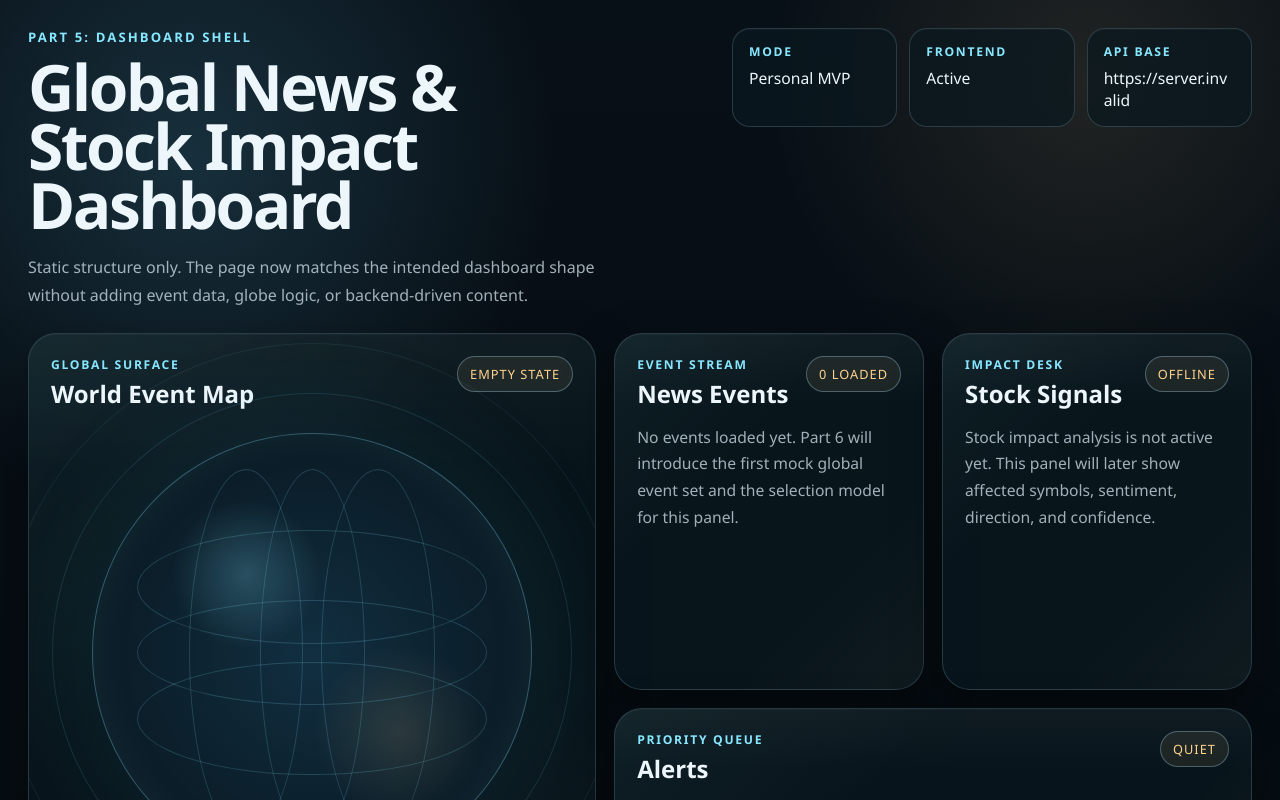
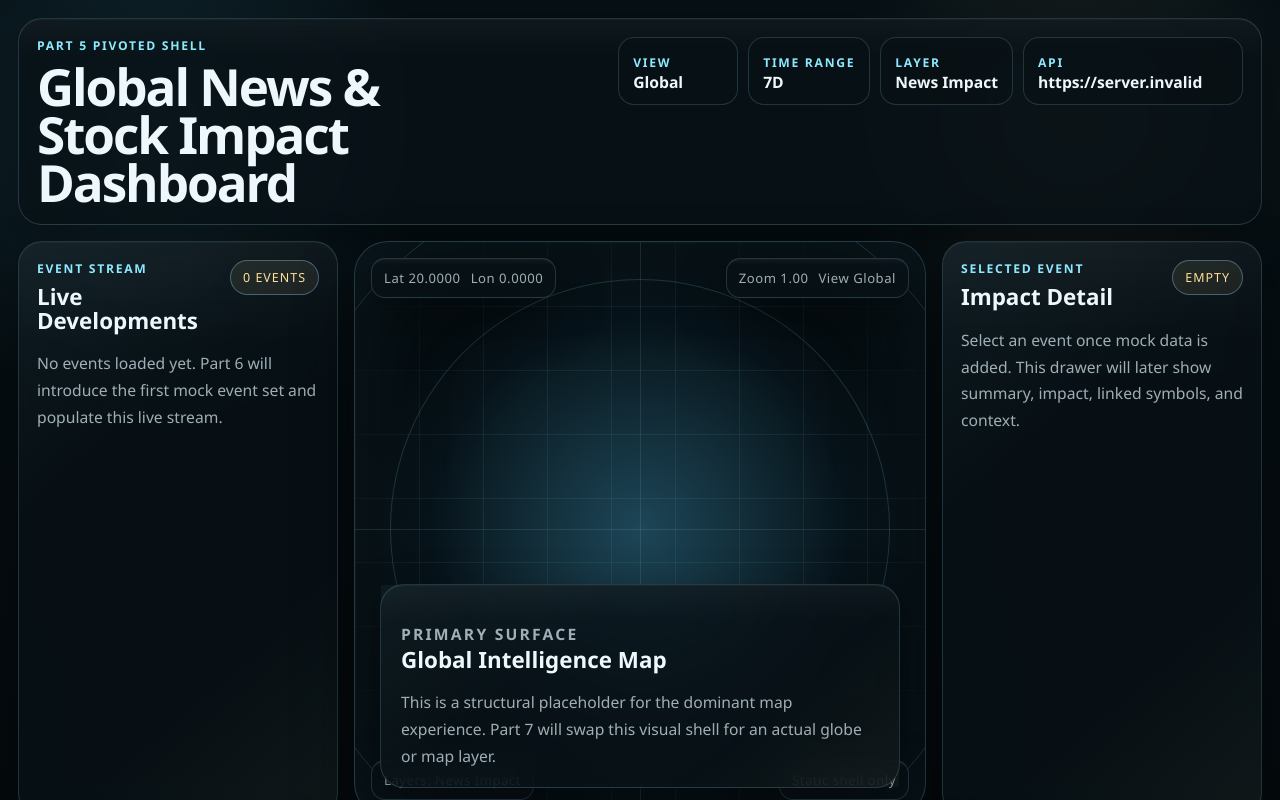
Before and after one commit to iampratt/sentra, a Next.js app: page / in a window 1280 px wide. Shown: the top 800 px of the page. Built offline with nearby package versions, Linux system fonts and the light colour scheme; no server answers.

Commit message:
feat: pivot dashboard shell to map-first intelligence layout

```diff
--- a/app/globals.css
+++ b/app/globals.css
@@ -1,16 +1,15 @@
 :root {
   color-scheme: dark;
-  --bg: #071218;
-  --bg-soft: #0d1c24;
-  --panel: rgba(10, 24, 31, 0.76);
-  --panel-strong: rgba(8, 19, 26, 0.94);
-  --line: rgba(179, 226, 255, 0.18);
-  --line-strong: rgba(179, 226, 255, 0.32);
-  --text: #edf6fb;
-  --muted: rgba(221, 236, 245, 0.72);
-  --accent: #87e7ff;
-  --accent-warm: #ffd38f;
-  --shadow: rgba(0, 0, 0, 0.34);
+  --bg: #061116;
+  --panel: rgba(8, 17, 22, 0.78);
+  --panel-strong: rgba(6, 14, 18, 0.92);
+  --line: rgba(151, 223, 255, 0.18);
+  --line-strong: rgba(151, 223, 255, 0.34);
+  --text: #eef8fc;
+  --muted: rgba(218, 235, 243, 0.72);
+  --accent: #8ee9ff;
+  --accent-2: #ffe09c;
+  --shadow: rgba(0, 0, 0, 0.38);
   font-family:
     "Segoe UI", -apple-system, BlinkMacSystemFont, "Helvetica Neue", sans-serif;
   background: var(--bg);
@@ -30,72 +29,62 @@ body {
 body {
   min-height: 100vh;
   background:
-    radial-gradient(circle at 15% 15%, rgba(94, 195, 233, 0.18), transparent 26%),
-    radial-gradient(circle at 85% 8%, rgba(255, 211, 143, 0.1), transparent 22%),
-    linear-gradient(180deg, #081017 0%, #050b10 100%);
+    radial-gradient(circle at 12% 14%, rgba(89, 192, 224, 0.14), transparent 20%),
+    radial-gradient(circle at 84% 12%, rgba(255, 224, 156, 0.08), transparent 18%),
+    linear-gradient(180deg, #061015 0%, #04090c 100%);
 }
 
 a {
   color: inherit;
 }
 
-.dashboard-shell {
+.intel-shell {
   min-height: 100vh;
-  padding: 28px;
+  padding: 18px;
 }
 
-.dashboard-header {
-  display: flex;
-  justify-content: space-between;
-  align-items: flex-start;
-  gap: 24px;
-  margin: 0 auto 24px;
-  max-width: 1480px;
+.intel-stage {
+  position: relative;
+  max-width: 1540px;
+  margin: 0 auto;
 }
 
-.kicker {
-  margin: 0 0 12px;
-  color: var(--accent);
-  font-size: 0.82rem;
-  font-weight: 700;
-  letter-spacing: 0.16em;
-  text-transform: uppercase;
+.command-bar,
+.drawer,
+.alert-ribbon,
+.center-plate,
+.map-meta {
+  border: 1px solid var(--line);
+  background:
+    linear-gradient(180deg, rgba(255, 255, 255, 0.03), transparent 18%),
+    var(--panel);
+  box-shadow:
+    0 20px 50px var(--shadow),
+    inset 0 1px 0 rgba(255, 255, 255, 0.03);
+  backdrop-filter: blur(14px);
 }
 
-h1 {
+.command-bar {
+  display: flex;
+  align-items: flex-start;
+  justify-content: space-between;
+  gap: 18px;
+  margin-bottom: 16px;
+  padding: 18px;
+  border-radius: 24px;
+}
+
+.brand-block h1 {
   margin: 0;
   max-width: 12ch;
-  font-size: clamp(2.4rem, 5vw, 4.8rem);
-  line-height: 0.92;
+  font-size: clamp(2rem, 4vw, 3.6rem);
+  line-height: 0.94;
   letter-spacing: -0.04em;
 }
 
-.lede {
-  max-width: 64ch;
-  margin: 18px 0 0;
-  color: var(--muted);
-  font-size: 1rem;
-  line-height: 1.75;
-}
-
-.status-strip {
-  display: grid;
-  grid-template-columns: repeat(3, minmax(120px, 1fr));
-  gap: 12px;
-  width: min(520px, 100%);
-  margin: 0;
-}
-
-.status-strip div {
-  border: 1px solid var(--line);
-  border-radius: 18px;
-  padding: 14px 16px;
-  background: rgba(10, 24, 31, 0.72);
-  box-shadow: inset 0 1px 0 rgba(255, 255, 255, 0.03);
-}
-
-.status-strip dt,
-.panel-label {
+.kicker,
+.section-label,
+.control-label {
   margin: 0 0 8px;
   color: var(--accent);
   font-size: 0.76rem;
@@ -104,67 +93,61 @@ h1 {
   text-transform: uppercase;
 }
 
-.status-strip dd {
-  margin: 0;
+.control-strip {
+  display: flex;
+  flex-wrap: wrap;
+  justify-content: flex-end;
+  gap: 10px;
+}
+
+.control-pill {
+  min-width: 120px;
+  border: 1px solid var(--line);
+  border-radius: 16px;
+  padding: 12px 14px;
+  background: rgba(8, 17, 22, 0.66);
+}
+
+.control-pill strong {
+  display: block;
   color: var(--text);
   font-size: 0.98rem;
-  line-height: 1.4;
+  line-height: 1.3;
   overflow-wrap: anywhere;
 }
 
-.dashboard-grid {
-  display: grid;
-  grid-template-columns: minmax(0, 1.65fr) minmax(280px, 0.9fr) minmax(280px, 0.9fr);
-  grid-template-areas:
-    "globe events stocks"
-    "globe alerts alerts";
-  gap: 18px;
-  max-width: 1480px;
-  margin: 0 auto;
+.control-pill-status {
+  min-width: 220px;
 }
 
-.panel {
+.map-frame {
+  display: grid;
+  grid-template-columns: minmax(280px, 320px) minmax(0, 1fr) minmax(280px, 320px);
+  gap: 16px;
+  min-height: 72vh;
+}
+
+.drawer {
   position: relative;
   overflow: hidden;
-  border: 1px solid var(--line);
-  border-radius: 28px;
-  padding: 22px;
-  background:
-    linear-gradient(180deg, rgba(255, 255, 255, 0.03), transparent 20%),
-    var(--panel);
-  box-shadow:
-    0 20px 50px var(--shadow),
-    inset 0 1px 0 rgba(255, 255, 255, 0.03);
+  border-radius: 24px;
+  padding: 18px;
 }
 
-.panel::before {
+.drawer::before,
+.alert-ribbon::before,
+.center-plate::before {
   content: "";
   position: absolute;
   inset: 0;
+  pointer-events: none;
   background:
-    linear-gradient(135deg, rgba(135, 231, 255, 0.05), transparent 36%),
-    linear-gradient(315deg, rgba(255, 211, 143, 0.03), transparent 30%);
-  pointer-events: none;
+    linear-gradient(140deg, rgba(142, 233, 255, 0.05), transparent 34%),
+    linear-gradient(320deg, rgba(255, 224, 156, 0.04), transparent 30%);
 }
 
-.panel-globe {
-  grid-area: globe;
-  min-height: 680px;
-}
-
-.panel-events {
-  grid-area: events;
-}
-
-.panel-stocks {
-  grid-area: stocks;
-}
-
-.panel-alerts {
-  grid-area: alerts;
-}
-
-.panel-head {
+.drawer-head,
+.alert-ribbon-head {
   position: relative;
   z-index: 1;
   display: flex;
@@ -175,172 +158,219 @@ h1 {
 
 h2 {
   margin: 0;
-  font-size: 1.5rem;
+  font-size: 1.4rem;
   line-height: 1.05;
 }
 
-.panel-state {
+.status-badge {
   flex-shrink: 0;
   border: 1px solid var(--line-strong);
   border-radius: 999px;
   padding: 8px 12px;
-  color: var(--accent-warm);
-  font-size: 0.8rem;
+  color: var(--accent-2);
+  font-size: 0.78rem;
   letter-spacing: 0.08em;
   text-transform: uppercase;
-  background: rgba(255, 211, 143, 0.08);
+  background: rgba(255, 224, 156, 0.08);
 }
 
-.panel-copy {
+.drawer-copy,
+.alert-ribbon p,
+.center-plate p {
   position: relative;
   z-index: 1;
-  max-width: 58ch;
   margin: 18px 0 0;
   color: var(--muted);
   font-size: 0.98rem;
   line-height: 1.7;
 }
 
-.globe-stage {
+.map-surface {
   position: relative;
-  z-index: 1;
-  display: grid;
-  place-items: center;
-  min-height: 470px;
-  margin-top: 12px;
+  overflow: hidden;
+  min-height: 72vh;
+  border-radius: 34px;
+  border: 1px solid rgba(151, 223, 255, 0.22);
+  background:
+    radial-gradient(circle at center, rgba(17, 51, 67, 0.82), rgba(5, 12, 16, 0.98) 68%),
+    linear-gradient(180deg, rgba(255, 255, 255, 0.02), transparent);
+  box-shadow:
+    inset 0 0 120px rgba(102, 185, 215, 0.08),
+    0 30px 60px var(--shadow);
 }
 
-.globe-halo {
+.map-grid {
   position: absolute;
-  border-radius: 50%;
-  border: 1px solid rgba(135, 231, 255, 0.12);
+  inset: 0;
+  background-image:
+    linear-gradient(rgba(151, 223, 255, 0.08) 1px, transparent 1px),
+    linear-gradient(90deg, rgba(151, 223, 255, 0.08) 1px, transparent 1px);
+  background-size: 64px 64px;
+  mask-image: radial-gradient(circle at center, black 48%, transparent 92%);
 }
 
-.globe-halo-1 {
-  width: min(56vw, 520px);
-  aspect-ratio: 1;
-  background: radial-gradient(circle, rgba(135, 231, 255, 0.07), transparent 65%);
-}
-
-.globe-halo-2 {
-  width: min(66vw, 620px);
-  aspect-ratio: 1;
-  border-color: rgba(135, 231, 255, 0.08);
-}
-
-.globe-core {
-  position: relative;
-  width: min(50vw, 440px);
-  aspect-ratio: 1;
-  border-radius: 50%;
-  border: 1px solid rgba(135, 231, 255, 0.32);
-  background:
-    radial-gradient(circle at 35% 32%, rgba(135, 231, 255, 0.22), transparent 18%),
-    radial-gradient(circle at 70% 68%, rgba(255, 211, 143, 0.12), transparent 20%),
-    radial-gradient(circle at center, rgba(18, 49, 68, 0.9), rgba(8, 19, 26, 0.98));
-  box-shadow:
-    inset 0 0 42px rgba(135, 231, 255, 0.08),
-    0 0 120px rgba(77, 170, 209, 0.12);
-}
-
-.latitude,
-.longitude {
+.orbital,
+.map-glow {
   position: absolute;
-  border: 1px solid rgba(135, 231, 255, 0.18);
-}
-
-.latitude {
-  left: 10%;
-  right: 10%;
   border-radius: 50%;
 }
 
-.latitude-1 {
-  top: 22%;
-  bottom: 52%;
+.orbital {
+  border: 1px solid rgba(142, 233, 255, 0.16);
 }
 
-.latitude-2 {
-  top: 38%;
-  bottom: 38%;
+.orbital-1 {
+  width: min(72vw, 720px);
+  aspect-ratio: 1;
+  top: 50%;
+  left: 50%;
+  transform: translate(-50%, -50%);
 }
 
-.latitude-3 {
-  top: 52%;
-  bottom: 22%;
+.orbital-2 {
+  width: min(50vw, 500px);
+  aspect-ratio: 1;
+  top: 50%;
+  left: 50%;
+  transform: translate(-50%, -50%) rotate(14deg);
 }
 
-.longitude {
-  top: 8%;
-  bottom: 8%;
-  border-radius: 50%;
+.map-glow {
+  width: min(40vw, 420px);
+  aspect-ratio: 1;
+  top: 50%;
+  left: 50%;
+  transform: translate(-50%, -50%);
+  background: radial-gradient(circle, rgba(115, 219, 255, 0.15), transparent 70%);
 }
 
-.longitude-1 {
-  left: 22%;
-  right: 52%;
+.crosshair {
+  position: absolute;
+  background: rgba(151, 223, 255, 0.12);
 }
 
-.longitude-2 {
-  left: 38%;
-  right: 38%;
+.crosshair-x {
+  top: 50%;
+  left: 0;
+  right: 0;
+  height: 1px;
 }
 
-.longitude-3 {
-  left: 52%;
-  right: 22%;
+.crosshair-y {
+  top: 0;
+  bottom: 0;
+  left: 50%;
+  width: 1px;
 }
 
-@media (max-width: 1180px) {
-  .dashboard-header {
+.map-meta {
+  position: absolute;
+  z-index: 1;
+  display: flex;
+  gap: 10px;
+  border-radius: 14px;
+  padding: 10px 12px;
+  color: var(--muted);
+  font-size: 0.82rem;
+  letter-spacing: 0.04em;
+}
+
+.map-meta-top-left {
+  top: 16px;
+  left: 16px;
+}
+
+.map-meta-top-right {
+  top: 16px;
+  right: 16px;
+}
+
+.map-meta-bottom-left {
+  bottom: 16px;
+  left: 16px;
+}
+
+.map-meta-bottom-right {
+  right: 16px;
+  bottom: 16px;
+}
+
+.center-plate {
+  position: absolute;
+  left: 50%;
+  bottom: 28px;
+  z-index: 1;
+  width: min(520px, calc(100% - 32px));
+  transform: translateX(-50%);
+  border-radius: 24px;
+  padding: 18px 20px;
+}
+
+.alert-ribbon {
+  position: relative;
+  overflow: hidden;
+  margin-top: 16px;
+  border-radius: 22px;
+  padding: 16px 18px;
+}
+
+@media (max-width: 1240px) {
+  .command-bar {
     flex-direction: column;
   }
 
-  .status-strip {
-    grid-template-columns: repeat(3, minmax(0, 1fr));
+  .control-strip {
+    justify-content: flex-start;
   }
 
-  .dashboard-grid {
-    grid-template-columns: repeat(2, minmax(0, 1fr));
-    grid-template-areas:
-      "globe globe"
-      "events stocks"
-      "alerts alerts";
+  .map-frame {
+    grid-template-columns: minmax(250px, 300px) minmax(0, 1fr);
   }
 
-  .panel-globe {
-    min-height: 620px;
+  .drawer-right {
+    grid-column: 1 / -1;
   }
 }
 
-@media (max-width: 760px) {
-  .dashboard-shell {
-    padding: 18px;
+@media (max-width: 860px) {
+  .intel-shell {
+    padding: 12px;
   }
 
-  .status-strip,
-  .dashboard-grid {
+  .map-frame {
     grid-template-columns: 1fr;
   }
 
-  .dashboard-grid {
-    grid-template-areas:
-      "globe"
-      "events"
-      "stocks"
-      "alerts";
+  .map-surface {
+    min-height: 58vh;
+    order: -1;
   }
 
-  .panel {
-    padding: 18px;
-    border-radius: 24px;
+  .command-bar,
+  .drawer,
+  .alert-ribbon,
+  .center-plate,
+  .map-meta {
+    backdrop-filter: blur(10px);
   }
 
-  .panel-globe {
-    min-height: 540px;
+  .map-meta {
+    gap: 6px;
+    flex-direction: column;
   }
 
-  .globe-stage {
-    min-height: 340px;
+  .map-meta-top-right,
+  .map-meta-bottom-right {
+    right: 12px;
+  }
+
+  .map-meta-top-left,
+  .map-meta-bottom-left {
+    left: 12px;
+  }
+
+  .center-plate {
+    bottom: 16px;
+    padding: 16px;
   }
 }
--- a/app/page.tsx
+++ b/app/page.tsx
@@ -1,105 +1,108 @@
 import { getClientConfig } from "@/lib/config";
 
-const panelCopy = {
-  globe:
-    "The global event map will render here. In upcoming parts, this surface will plot live event coordinates and respond to dashboard selection state.",
-  events:
-    "No events loaded yet. Part 6 will introduce the first mock global event set and the selection model for this panel.",
-  stocks:
-    "Stock impact analysis is not active yet. This panel will later show affected symbols, sentiment, direction, and confidence.",
-  alerts:
-    "Alerting is still empty. High-priority events and major predicted market impact will surface here in later parts.",
-} as const;
+const streamEmptyState =
+  "No events loaded yet. Part 6 will introduce the first mock event set and populate this live stream.";
+const detailEmptyState =
+  "Select an event once mock data is added. This drawer will later show summary, impact, linked symbols, and context.";
+const alertEmptyState =
+  "No active alerts. This strip will surface urgent developments after event and impact logic is connected.";
 
 export default function HomePage() {
   const config = getClientConfig();
 
   return (
-    <main className="dashboard-shell">
-      <header className="dashboard-header">
+    <main className="intel-shell">
+      <section className="intel-stage" aria-label="Map-first intelligence shell">
+        <header className="command-bar">
+          <div className="brand-block">
+            <p className="kicker">Part 5 Pivoted Shell</p>
+            <h1>{config.appName}</h1>
+          </div>
+
+          <nav className="control-strip" aria-label="Static control bar">
+            <div className="control-pill">
+              <span className="control-label">View</span>
+              <strong>Global</strong>
+            </div>
+            <div className="control-pill">
+              <span className="control-label">Time Range</span>
+              <strong>7D</strong>
+            </div>
+            <div className="control-pill">
+              <span className="control-label">Layer</span>
+              <strong>News Impact</strong>
+            </div>
+            <div className="control-pill control-pill-status">
+              <span className="control-label">API</span>
+              <strong>{config.apiBaseUrl}</strong>
+            </div>
+          </nav>
+        </header>
+
+        <div className="map-frame">
+          <aside className="drawer drawer-left">
+            <div className="drawer-head">
               <div>
-          <p className="kicker">Part 5: Dashboard Shell</p>
-          <h1>{config.appName}</h1>
-          <p className="lede">
-            Static structure only. The page now matches the intended dashboard shape without adding
-            event data, globe logic, or backend-driven content.
+                <p className="section-label">Event Stream</p>
+                <h2>Live Developments</h2>
+              </div>
+              <span className="status-badge">0 Events</span>
+            </div>
+            <p className="drawer-copy">{streamEmptyState}</p>
+          </aside>
+
+          <section className="map-surface" aria-label="Map placeholder">
+            <div className="map-grid" aria-hidden="true" />
+            <div className="orbital orbital-1" />
+            <div className="orbital orbital-2" />
+            <div className="map-glow" />
+            <div className="crosshair crosshair-x" />
+            <div className="crosshair crosshair-y" />
+
+            <div className="map-meta map-meta-top-left">
+              <span>Lat 20.0000</span>
+              <span>Lon 0.0000</span>
+            </div>
+            <div className="map-meta map-meta-top-right">
+              <span>Zoom 1.00</span>
+              <span>View Global</span>
+            </div>
+            <div className="map-meta map-meta-bottom-left">
+              <span>Layers: News Impact</span>
+            </div>
+            <div className="map-meta map-meta-bottom-right">
+              <span>Static shell only</span>
+            </div>
+
+            <div className="center-plate">
+              <p className="section-label">Primary Surface</p>
+              <h2>Global Intelligence Map</h2>
+              <p>
+                This is a structural placeholder for the dominant map experience. Part 7 will swap
+                this visual shell for an actual globe or map layer.
               </p>
             </div>
+          </section>
 
-        <dl className="status-strip" aria-label="Environment summary">
+          <aside className="drawer drawer-right">
+            <div className="drawer-head">
               <div>
-            <dt>Mode</dt>
-            <dd>Personal MVP</dd>
+                <p className="section-label">Selected Event</p>
+                <h2>Impact Detail</h2>
               </div>
-          <div>
-            <dt>Frontend</dt>
-            <dd>Active</dd>
+              <span className="status-badge">Empty</span>
             </div>
-          <div>
-            <dt>API Base</dt>
-            <dd>{config.apiBaseUrl}</dd>
-          </div>
-        </dl>
-      </header>
-
-      <section className="dashboard-grid" aria-label="Dashboard shell">
-        <article className="panel panel-globe">
-          <div className="panel-head">
-            <div>
-              <p className="panel-label">Global Surface</p>
-              <h2>World Event Map</h2>
-            </div>
-            <span className="panel-state">Empty State</span>
+            <p className="drawer-copy">{detailEmptyState}</p>
+          </aside>
         </div>
 
-          <div className="globe-stage" aria-hidden="true">
-            <div className="globe-halo globe-halo-1" />
-            <div className="globe-halo globe-halo-2" />
-            <div className="globe-core">
-              <div className="latitude latitude-1" />
-              <div className="latitude latitude-2" />
-              <div className="latitude latitude-3" />
-              <div className="longitude longitude-1" />
-              <div className="longitude longitude-2" />
-              <div className="longitude longitude-3" />
+        <footer className="alert-ribbon">
+          <div className="alert-ribbon-head">
+            <p className="section-label">Alert Ribbon</p>
+            <span className="status-badge">Quiet</span>
           </div>
-          </div>
-
-          <p className="panel-copy">{panelCopy.globe}</p>
-        </article>
-
-        <article className="panel panel-events">
-          <div className="panel-head">
-            <div>
-              <p className="panel-label">Event Stream</p>
-              <h2>News Events</h2>
-            </div>
-            <span className="panel-state">0 Loaded</span>
-          </div>
-          <p className="panel-copy">{panelCopy.events}</p>
-        </article>
-
-        <article className="panel panel-stocks">
-          <div className="panel-head">
-            <div>
-              <p className="panel-label">Impact Desk</p>
-              <h2>Stock Signals</h2>
-            </div>
-            <span className="panel-state">Offline</span>
-          </div>
-          <p className="panel-copy">{panelCopy.stocks}</p>
-        </article>
-
-        <article className="panel panel-alerts">
-          <div className="panel-head">
-            <div>
-              <p className="panel-label">Priority Queue</p>
-              <h2>Alerts</h2>
-            </div>
-            <span className="panel-state">Quiet</span>
-          </div>
-          <p className="panel-copy">{panelCopy.alerts}</p>
-        </article>
+          <p>{alertEmptyState}</p>
+        </footer>
       </section>
     </main>
   );
```
Lines whose indentation alone changed are shown as unchanged.
